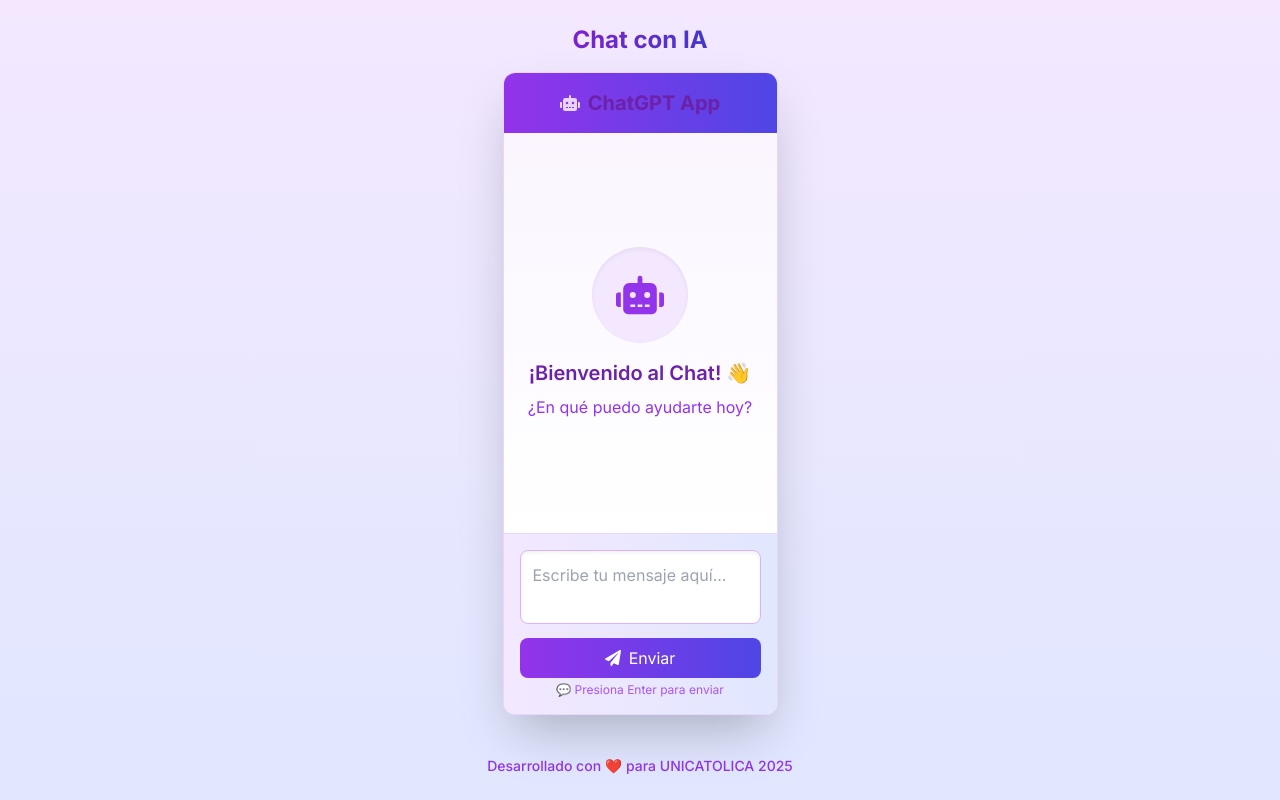
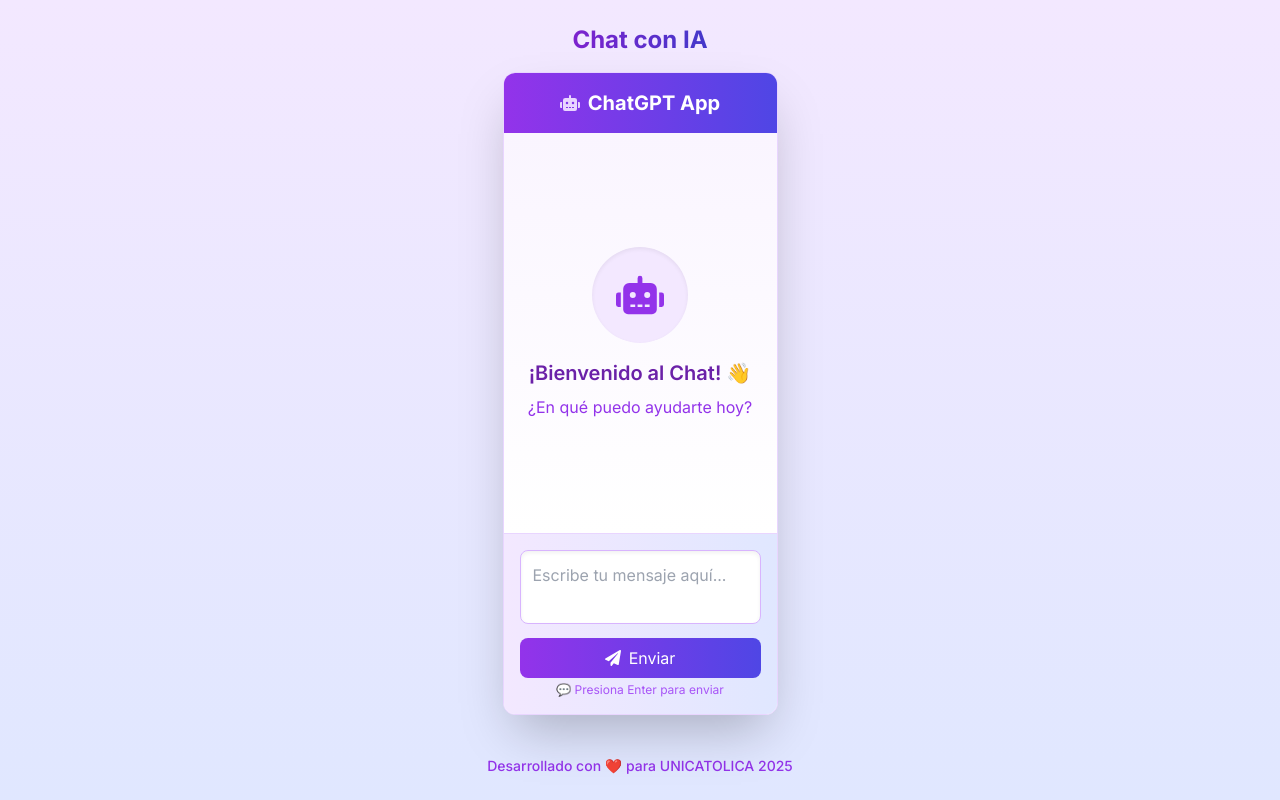
Before and after one commit to zorri612/ChatGPT-front, a React (Vite) app: page / in a window 1280 px wide. Built offline with nearby package versions, Linux system fonts and the light colour scheme.

Commit message:
cambie colores

```diff
--- a/src/App.css
+++ b/src/App.css
@@ -65,11 +65,11 @@ body, html {
 
 /* Mejoras para contraste y legibilidad */
 h1, h2, h3 {
-  color: #6b21a8;
+  color: #ffffff;
 }
-
+/*
 p {
-  color: #374151; /* Gris oscuro para textos */
+  color: #374151; /* Gris oscuro para textos
 }
 
 /* Sombras y efectos mejorados */
```
